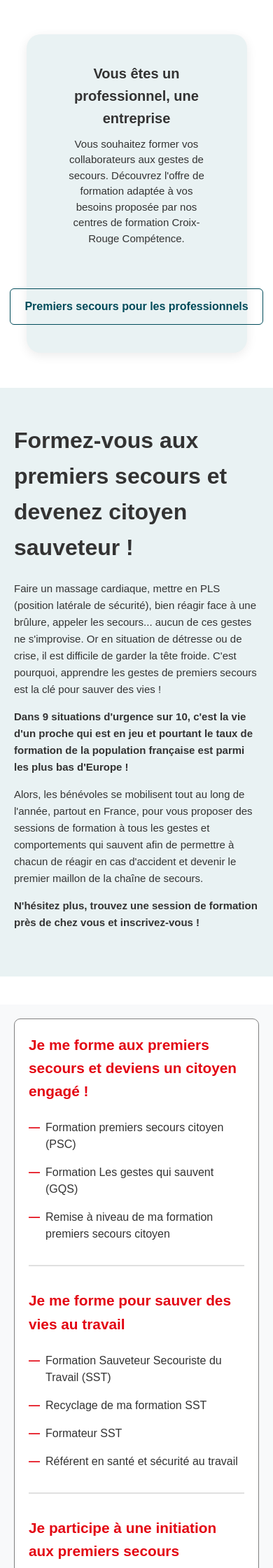
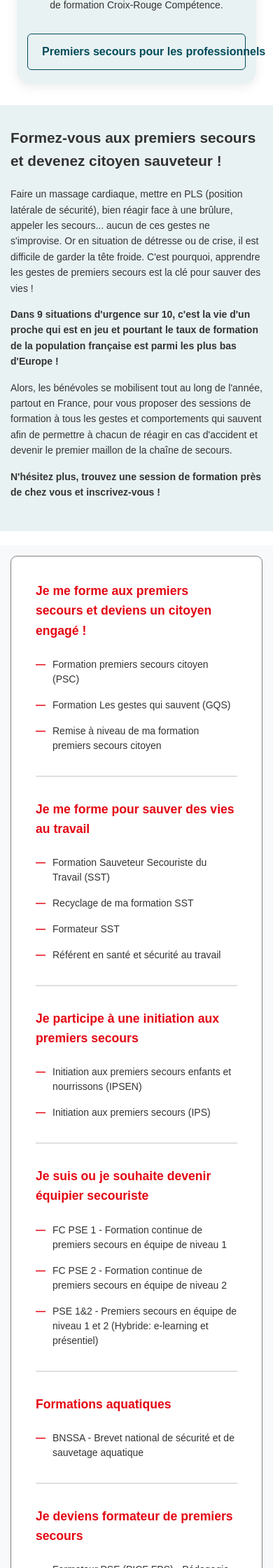
Before and after one commit to NoNoyan02/SAE_S3_01, a PHP site: page /Prototype/formations.html in a window 390 px wide; the page is wider, and only the part inside the window is pictured. Shown: the part 712-2952 px from the top of that part at 70% size. Run offline with PHP 8.4, Linux system fonts and the light colour scheme.

Commit message:
amelioration responsive
marche pour tout les appareils (normalement)

```diff
--- a/Prototype/style.css
+++ b/Prototype/style.css
@@ -233,6 +233,7 @@ body {
   color: #fff;
   text-shadow: 2px 2px 4px rgba(0, 0, 0, 0.7);
   text-align: center;
+  padding: 0 20px;
 }
 
 .hero-content h1 {
@@ -271,7 +272,6 @@ body {
 }
 
 /* ==================== SECTION ENTREPRISE ==================== */
-
 .entreprise {
   background-color: white;
   padding: 50px 20px;
@@ -326,7 +326,6 @@ body {
 }
 
 /* ==================== SECTION TEXTE BLEU ==================== */
-
 .textbleu2 {
   background-color: #e9f2f3;
   padding: 50px 20px;
@@ -356,22 +355,21 @@ body {
 }
 
 /* ==================== SECTION TABLEAU ==================== */
-
 .tableau {
   display: flex;
   background-color: #ffffff;
-  border: 0.5px solid;
+  border: 0.5px solid gray;
   margin: 50px auto;
-  border-radius:9px;
+  border-radius: 9px;
   max-width: 900px;
   align-content: center;
   justify-content: center;
-  border-color: gray;
 }
 
 .container-tableau {
   max-width: 800px;
   margin: 0 auto;
+  padding: 20px;
 }
 
 .tab {
@@ -426,7 +424,6 @@ body {
 }
 
 /* ==================== CARTES FORMATIONS ==================== */
-
 .formations-grid {
   display: grid;
   grid-template-columns: repeat(auto-fit, minmax(350px, 1fr));
@@ -516,6 +513,8 @@ body {
   margin-bottom: 20px;
   font-size: 12px;
   color: #888;
+  flex-wrap: wrap;
+  gap: 8px;
 }
 
 .formation-details span {
@@ -548,18 +547,7 @@ body {
   box-shadow: 0 4px 15px rgba(231, 76, 60, 0.3);
 }
 
-.visually-hidden {
-  position: absolute;
-  width: 1px;
-  height: 1px;
-  padding: 0;
-  margin: -1px;
-  overflow: hidden;
-  clip: rect(0, 0, 0, 0);
-  white-space: nowrap;
-  border: 0;
-}
-
+/* ==================== LAYOUT DEUX COLONNES ==================== */
 .layout-deux-colonnes {
   display: flex;
   gap: 80px;
@@ -570,7 +558,6 @@ body {
   background-color: #f8f9fa;
   margin-top: 40px;
 }
-
 
 .layout-deux-colonnes .tableau {
   flex: 0 0 400px;
@@ -587,7 +574,6 @@ body {
 }
 
 /* ==================== FOOTER ==================== */
-
 footer {
   background-color: #f8f8f8;
   padding: 40px 20px 20px;
@@ -640,13 +626,23 @@ footer {
 
 /* ==================== RESPONSIVE ==================== */
 
+/* Desktop large (1200px+) */
 @media (max-width: 1200px) {
   .elements a {
     font-size: 13px;
     padding: 10px 10px;
   }
+
+  .layout-deux-colonnes {
+    gap: 40px;
+  }
+
+  .layout-deux-colonnes .formations-grid {
+    grid-template-columns: repeat(2, 1fr);
+  }
 }
 
+/* Tablette paysage (992px) */
 @media (max-width: 992px) {
   .navbar {
     flex-wrap: wrap;
@@ -658,66 +654,219 @@ footer {
     width: 100%;
     margin-top: 15px;
     justify-content: flex-start;
+    flex-wrap: wrap;
   }
 
   .recherche input {
     width: 100px;
   }
+
+  .hero-content h1 {
+    font-size: 2rem;
+  }
 }
 
+/* Tablette portrait et mobile (768px) */
 @media (max-width: 768px) {
-  .entreprise-container {
-    flex-direction: column;
-    text-align: center;
-    width: 90%;
+  /* Navigation */
+  .navbar {
+    padding: 10px 15px;
   }
 
-  .btn-entreprise {
-    margin-top: 20px;
+  .logo img {
+    height: 35px;
+  }
+
+  .elements {
+    gap: 5px;
+  }
+
+  .elements a {
+    font-size: 12px;
+    padding: 8px 8px;
+  }
+
+  .navbar-right {
+    flex-wrap: wrap;
+    gap: 10px;
+  }
+
+  .compte span {
+    display: none;
+  }
+
+  .jefaisundon {
+    font-size: 10px;
+    padding: 8px 12px;
+  }
+
+  .sousnavbar {
+    padding: 10px 15px;
+  }
+
+  .sousnavbar li {
+    font-size: 12px;
+  }
+
+  /* Hero */
+  .hero-image {
+    height: 300px;
+  }
+
+  .hero-content {
+    top: 20%;
   }
 
   .hero-content h1 {
-    font-size: 1.8rem;
-    padding: 0 20px;
+    font-size: 1.5rem;
+    padding: 0 15px;
   }
 
   .search-container {
     flex-direction: column;
     width: 90%;
+    bottom: 20px;
     left: 5%;
   }
 
   .search-container select {
     border-right: none;
-    border-bottom: 1px solid;
+    border-bottom: 1px solid #ddd;
   }
 
-@media (max-width: 1200px) {
-  .layout-deux-colonnes .formations-grid {
-    grid-template-columns: repeat(2, 1fr);
+  .search-container input {
+    width: 100%;
   }
-}
 
-@media (max-width: 1024px) {
+  /* Entreprise */
+  .entreprise {
+    padding: 30px 15px;
+  }
+
+  .entreprise-container {
+    flex-direction: column;
+    text-align: center;
+    width: 95%;
+    padding: 30px 20px;
+    gap: 20px;
+  }
+
+  .btn-entreprise {
+    width: 100%;
+    margin-top: 10px;
+  }
+
+  /* Text bleu */
+  .textbleu2 {
+    padding: 30px 15px;
+  }
+
+  .textbleu2 h2 {
+    font-size: 1.5rem;
+  }
+
+  .textbleu2 p {
+    font-size: 14px;
+  }
+
+  /* Layout deux colonnes */
   .layout-deux-colonnes {
     flex-direction: column;
     gap: 30px;
+    padding: 15px;
+    margin-top: 20px;
   }
 
   .layout-deux-colonnes .tableau {
     flex: none;
     width: 100%;
+    max-width: 100%;
   }
 
   .layout-deux-colonnes .formations-grid {
+    grid-template-columns: 1fr;
+    gap: 30px;
+  }
+
+  /* Tableau */
+  .tableau {
+    margin: 30px 15px;
+  }
+
+  .container-tableau {
+    padding: 15px;
+  }
+
+  .tab h3 {
+    font-size: 1.1rem;
+  }
+
+  .tab li {
+    font-size: 14px;
+  }
+
+  /* Formations grid */
+  .formations-grid {
+    grid-template-columns: 1fr;
+    gap: 30px;
+    padding: 30px 15px;
+  }
+
+  /* Footer */
+  .footer-content {
     grid-template-columns: repeat(2, 1fr);
+    gap: 20px;
   }
 }
 
-@media (max-width: 768px) {
-  .layout-deux-colonnes .formations-grid {
+/* Mobile (480px) */
+@media (max-width: 480px) {
+  .hero-content h1 {
+    font-size: 1.3rem;
+  }
+
+  .entreprise-container {
+    padding: 20px 15px;
+  }
+
+  .texte h2 {
+    font-size: 18px;
+  }
+
+  .texte p {
+    font-size: 14px;
+  }
+
+  .textbleu2 h2 {
+    font-size: 1.3rem;
+  }
+
+  .footer-content {
     grid-template-columns: 1fr;
   }
+
+  .formations-grid {
+    grid-template-columns: 1fr;
+  }
+
+  .formation-card h3 {
+    font-size: 16px;
+  }
+
+  .formation-card p {
+    font-size: 13px;
+  }
+
+  .navbar-right {
+    width: 100%;
+    justify-content: space-between;
+  }
+
+  .recherche {
+    flex: 1;
+  }
+
+  .recherche input {
+    width: 80px;
+  }
 }
-
-}
```
